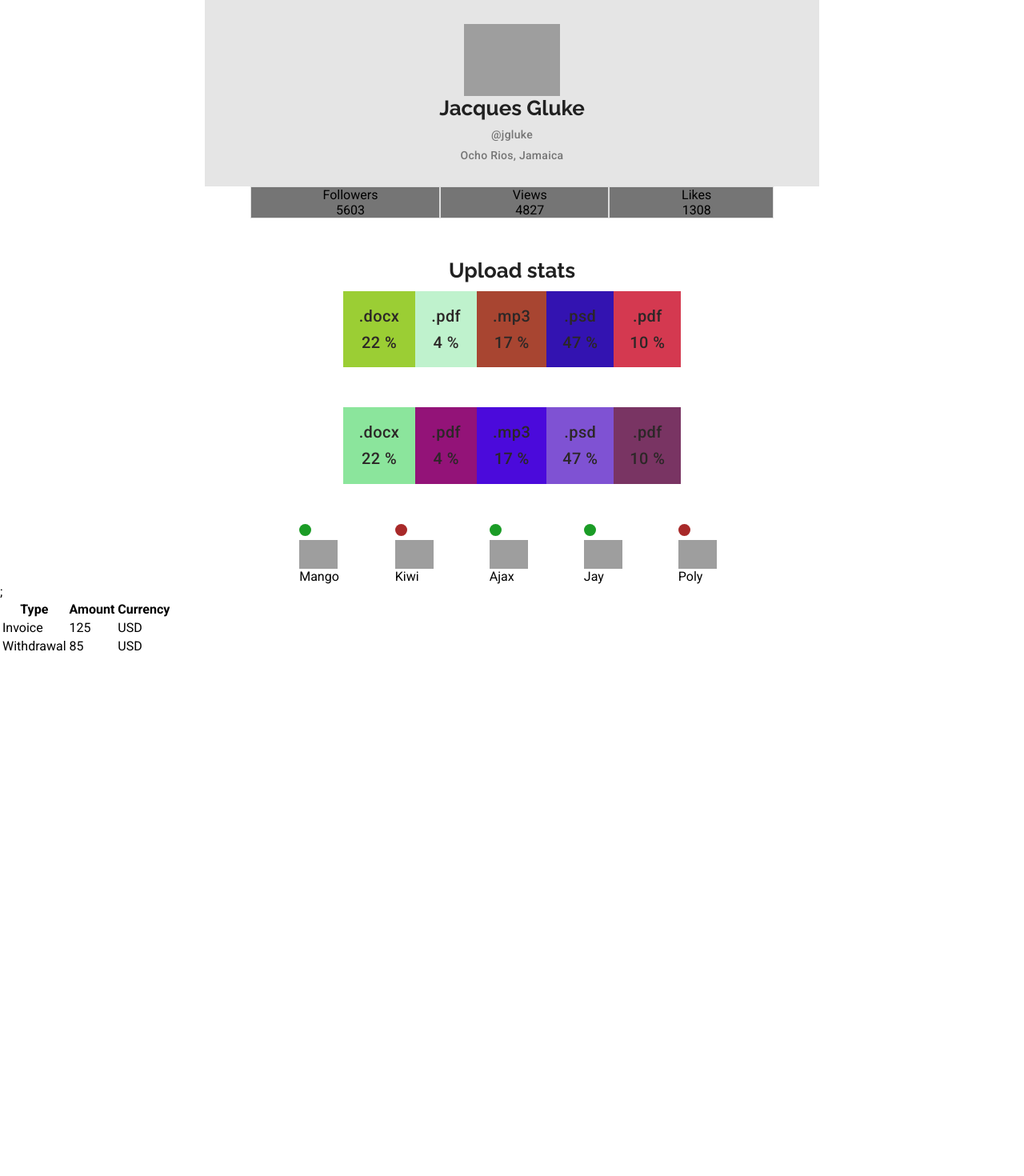
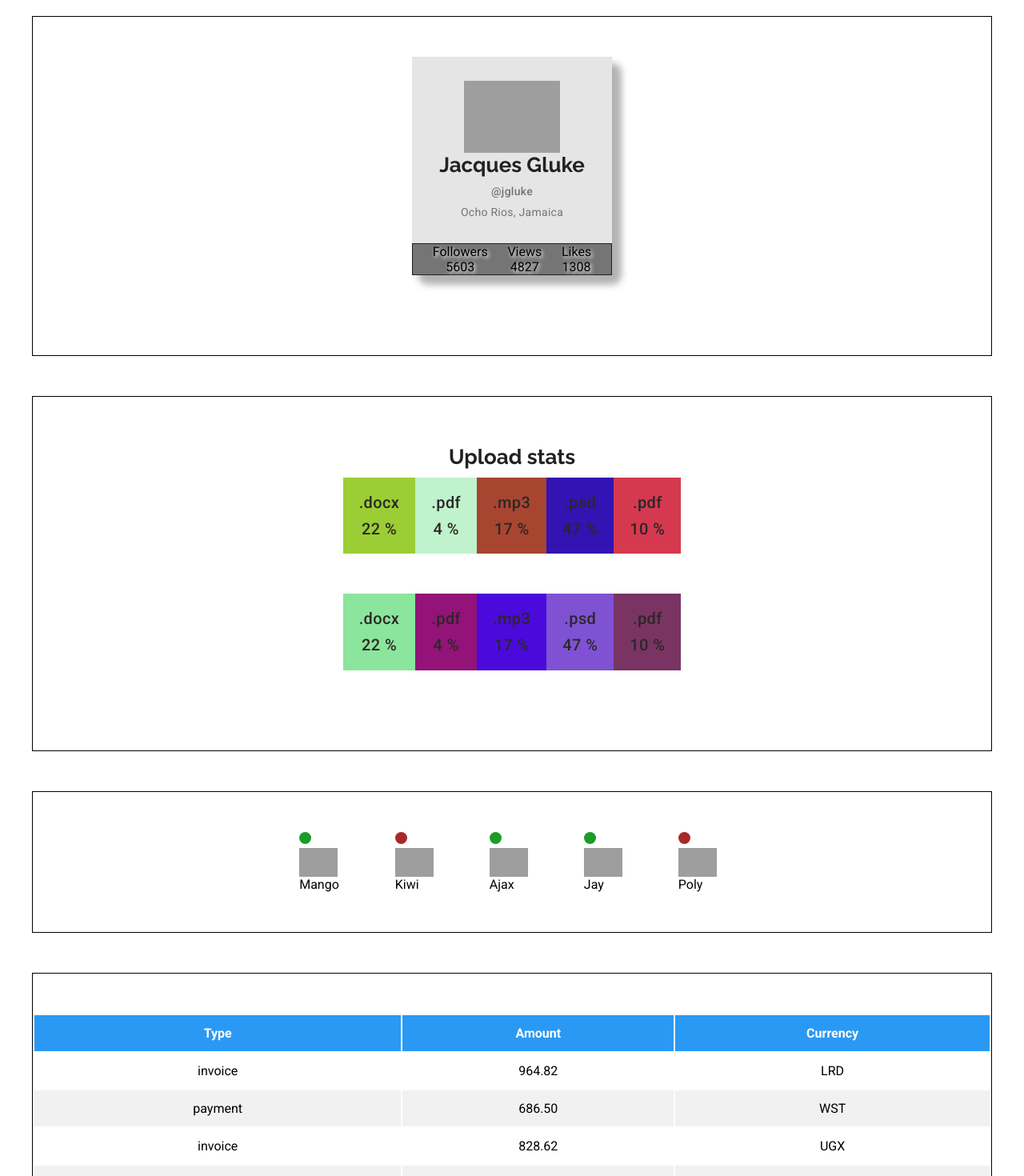
Before and after one commit to Aleksandr-Sidorskiy/goit-react-hw-01-components, a React (Create React App) app: page / in a window 1280 px wide. Shown: the top 1470 px of the page at 80% size. Before the commit the page ends 820 px from the top, so only its background shows below. Built offline with nearby package versions, Linux system fonts and the light colour scheme; grey boxes are pictures that could not be loaded.

Commit message:
complate task c1 2 3 4

```diff
--- a/jsconfig.json
+++ b/jsconfig.json
@@ -2,5 +2,5 @@
   "compilerOptions": {
     "baseUrl": "src"
   },
-  "include": ["src"]
+  "include": ["src", "src/components/TransactionHistory/Transaction/Transition.jsx"]
 }
--- a/src/components/App.jsx
+++ b/src/components/App.jsx
@@ -1,15 +1,20 @@
 import { UserProfile } from "./userProfile/UserProfile";
 import user from "../data/user";
+// ====================================================
 import data from '../data/data';
 import { Statistics } from "./Statistics/Statistics";
+// ====================================================
 import friends from "../data/friends";
 import { Friends } from "./FriendListItem/FriendListItem";
+// ====================================================
 import transactions from "../data/transactions";
-import { Transaction } from "./TransactionHistory/Transaction";
-export const App = () => {
+import { Transaction } from "./TransactionHistory/Transition";
+// ====================================================
+
+export const App = (p) => {
   return (
-    <div>
-      <div>
+    <div className="container">
+      <div className="section">
 
           <UserProfile
             username={user.username}
@@ -20,15 +25,17 @@ export const App = () => {
           />
       </div>
 
-      <div>
-      <Statistics title="Upload stats" stats={data} />
-      <Statistics stats={data} />
+      <div className="section">
+        <Statistics title="Upload stats" stats={data} />
+        <Statistics stats={data} />
       </div>
-      <div>
-        <Friends friends={friends} />;
+
+      <div className="section">
+        <Friends friends={friends} />
       </div>
-      <div>
-        <Transaction/>
+
+      <div className="section">
+        <Transaction item={transactions} />
       </div>
 
     </div>
--- a/src/components/FriendListItem/FriendListItem.jsx
+++ b/src/components/FriendListItem/FriendListItem.jsx
@@ -28,5 +28,5 @@ export const Friends = ({friends}) => {
 Friends.propType = {
     name: PropTypes.string.isRequired,
     isOnline: PropTypes.bool.isRequired,
-    avatar:PropTypes.img,
+    avatar:PropTypes.string.isRequired,
 }
--- a/src/components/TransactionHistory/Transaction.jsx
+++ /dev/null
@@ -1,29 +0,0 @@
-import PropTypes from 'prop-types';
-import css from './transaction.module.css';
-
-export const Transaction = ({ item }) => {
-    return (
-        <table className={css.transaction_history}>
-  <thead>
-    <tr>
-      <th>Type</th>
-      <th>Amount</th>
-      <th>Currency</th>
-    </tr>
-  </thead>
-
-  <tbody>
-    <tr>
-      <td>Invoice</td>
-      <td>125</td>
-      <td>USD</td>
-    </tr>
-    <tr>
-      <td>Withdrawal</td>
-      <td>85</td>
-      <td>USD</td>
-    </tr>
-  </tbody>
-</table>
-    )
-};
--- /dev/null
+++ b/src/components/TransactionHistory/Transition.jsx
@@ -0,0 +1,39 @@
+import PropTypes from 'prop-types';
+import css from './transaction.module.css';
+
+export const Transaction = ({ item }) => {
+  return (
+    <table className={css.transaction_history}>
+      <thead>
+        <tr>
+          <th>Type</th>
+          <th>Amount</th>
+          <th>Currency</th>
+        </tr>
+      </thead>
+
+      <tbody>
+        {item.map(({ id, type, amount, currency }) => {
+          return (
+            <tr key={id}>
+              <td>{type}</td>
+              <td>{amount}</td>
+              <td>{currency}</td>
+            </tr>
+          )
+        })}
+      </tbody>
+    </table>
+  );
+};
+
+Transaction.propTypes = {
+  item: PropTypes.arrayOf(
+    PropTypes.shape({
+      type: PropTypes.string,
+      amount: PropTypes.string,
+      currency: PropTypes.string,
+    })
+  ).isRequired
+
+}
--- a/src/components/TransactionHistory/transaction.module.css
+++ b/src/components/TransactionHistory/transaction.module.css
@@ -0,0 +1,18 @@
+.transaction_history{
+      width: 100%;
+}
+
+
+thead {
+    background-color: #2a99f3;
+    color: #ffffff;
+}
+
+tr {
+    text-align: center;
+    height: 45px;
+}
+
+tr:nth-child(2n) {
+    background-color: #f1f1f1;
+}
--- a/src/components/userProfile/UserProfileStyle.module.css
+++ b/src/components/userProfile/UserProfileStyle.module.css
@@ -1,14 +1,18 @@
 .profile{
+    margin-left: auto;
+    margin-right: auto;
     margin-bottom: 50px;
     display: flex;
-    justify-content: center;
     flex-direction: column;
-    align-items: center;
+
+    width: 250px;
+
+    box-shadow: 10px 10px 8px 2px rgba(0, 0, 0, 0.3);
+    border-radius: 10px;
 }
 
 .description{
     padding: 30px;
-    width: 60vw;
 
     justify-content: center;
     background-color: #e5e5e5;
@@ -38,7 +42,7 @@
 .location{
     text-align: center;
     font-family: "roboto";
-    font-weight: 500;
+    font-weight: 400;
         font-style: normal;
         font-size: 14px;
         line-height: 1.14;
@@ -50,19 +54,18 @@
    margin-right: auto;
 }
 .stats{
-
+   width: 100%;
     background-color:#757575;
     display: flex;
     justify-content: space-evenly;
+    border: 1px solid #212121;
 }
 .item{
-   width: auto;
+    text-shadow: 2px 2px 4px #fff;
     flex-direction: column;
     display: flex;
     align-items:center ;
-     padding-left: 7vw;
-    padding-right: 6vw;
-    border: 1px solid #dddddd;
+
 }
 
 .label{
--- a/src/index.css
+++ b/src/index.css
@@ -21,7 +21,7 @@ code {
 
 body {
   font-family: "Roboto";
-  background-color: ffffff;
+  background-color: #fff;
 }
 
 img {
@@ -68,3 +68,22 @@ a {
   text-decoration: none;
   color: var(--text-secondary);
 }
+.container{
+  margin: 0 auto;
+    padding: 20px;
+}
+.section {
+  width: 1200px;
+  margin: 0 auto;
+  margin-bottom: 50px;
+
+  padding-top: 50px;
+  padding-bottom: 50px;
+
+  border: 1px solid #000;
+}
+.title {
+  margin-bottom: 30px;
+  text-transform: uppercase;
+  font-size: 20px;
+}
```
Lines whose indentation alone changed are shown as unchanged.
